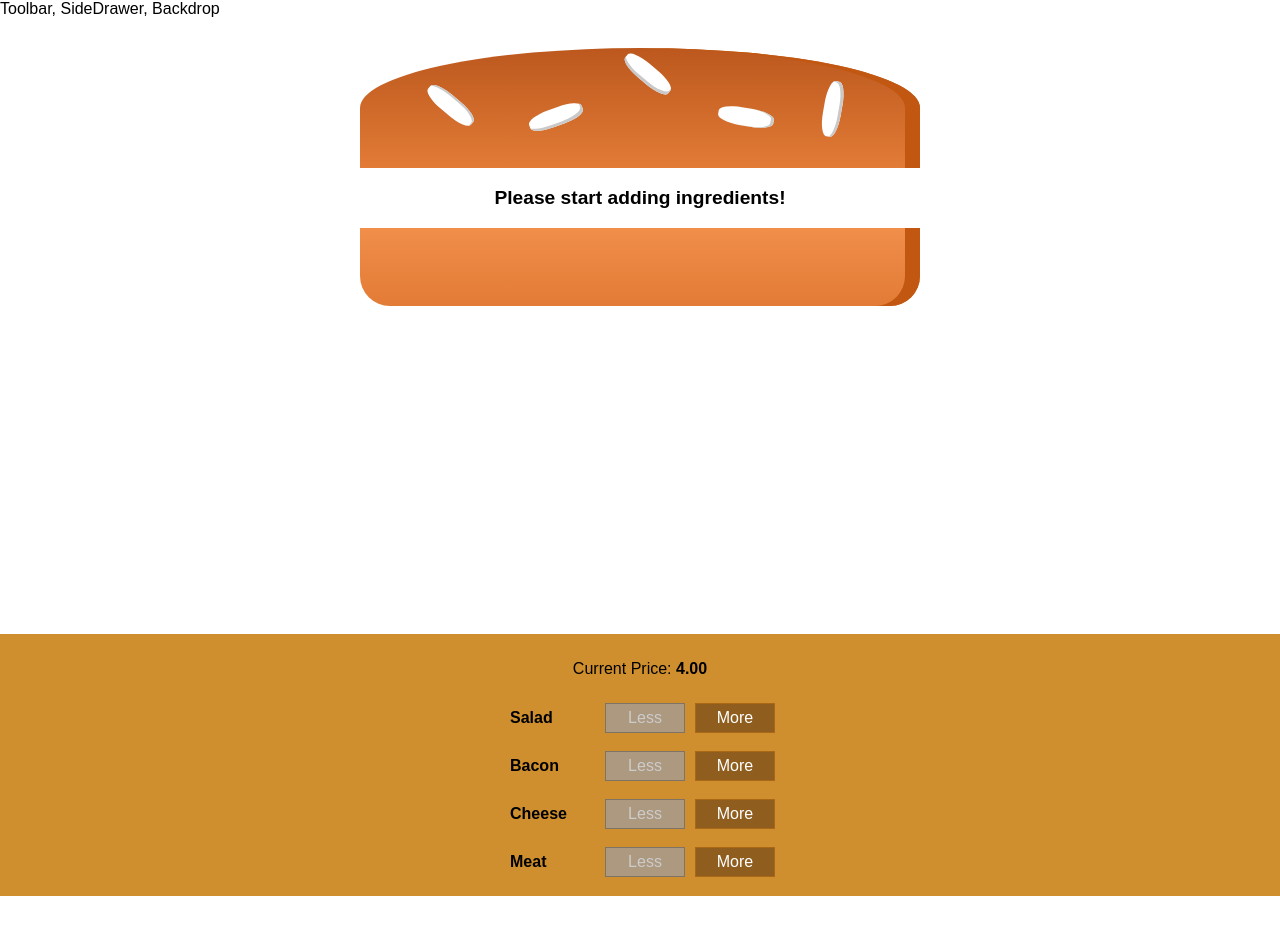
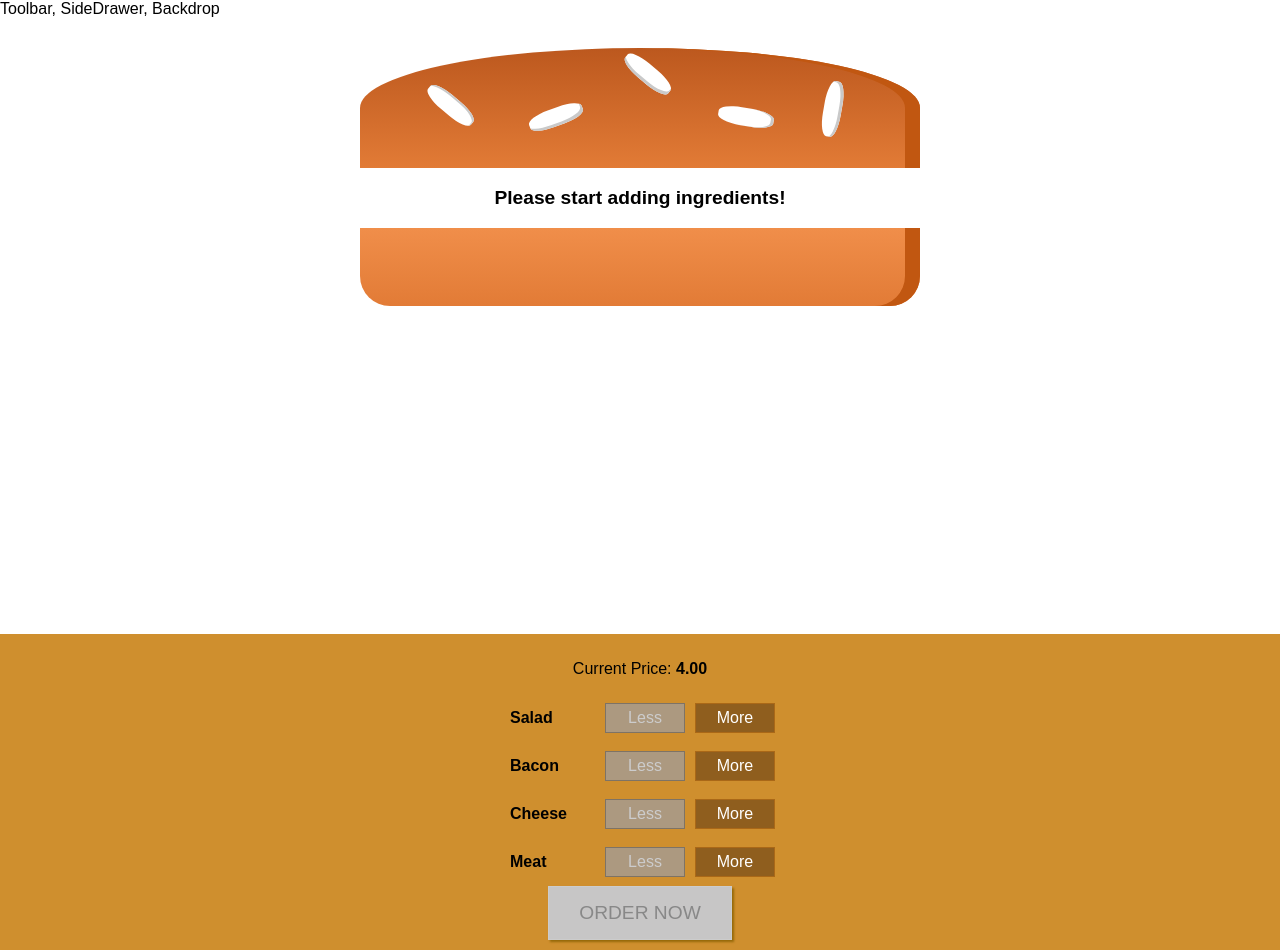
Before and after one commit to TanyaSashyna/burger-app, a React (Create React App) app: page / in a window 1280 px wide. Before the commit the page ends 896 px from the top, so only its background shows below. Built offline with nearby package versions, Linux system fonts and the light colour scheme.

Commit message:
added order button

```diff
--- a/src/components/Burger/BuildControls/BuildControls.css
+++ b/src/components/Burger/BuildControls/BuildControls.css
@@ -8,3 +8,45 @@
     margin: auto;
     padding: 10px 0;
 }
+
+
+.OrderButton {
+    background-color: #DAD735;
+    outline: none;
+    cursor: pointer;
+    border: 1px solid #966909;
+    color: #966909;
+    font-family: inherit;
+    font-size: 1.2em;
+    padding: 15px 30px;
+    box-shadow: 2px 2px 2px #966909;
+}
+
+.OrderButton:hover, .OrderButton:active {
+    background-color: #A0DB41;
+    border: 1px solid #966909;
+    color: #966909;
+}
+
+.OrderButton:disabled {
+    background-color: #C7C6C6;
+    cursor: not-allowed;
+    border: 1px solid #ccc;
+    color: #888888;
+}
+
+.OrderButton:not(:disabled) {
+    animation: enable 0.3s linear;
+}
+
+@keyframes enable {
+    0% {
+        transform: scale(1);
+    }
+    60% {
+        transform: scale(1.1);
+    }
+    100% {
+        transform: scale(1);
+    }
+}
--- a/src/components/Burger/BuildControls/BuildControls.js
+++ b/src/components/Burger/BuildControls/BuildControls.js
@@ -23,6 +23,10 @@ const buildControls = props => (
                 disabled={props.disabled[ctrl.type]}
             />
         ))}
+        <button
+            className='OrderButton'
+            disabled={!props.purchasable}
+        >ORDER NOW</button>
     </div>
 );
 
--- a/src/containers/BurgerBuilder/BurgerBuilder.js
+++ b/src/containers/BurgerBuilder/BurgerBuilder.js
@@ -19,7 +19,19 @@ class BurgerBuilder extends Component {
             cheese: 0,
             meat: 0
         },
-        totalPrice: 4
+        totalPrice: 4,
+        purchasable: false
+    }
+
+    updatePurchasableState (ingredients) {
+        const sum = Object.keys(ingredients)
+            .map( igKey => {
+                return ingredients[igKey]
+            })
+            .reduce((sum, el) => {
+                return sum + el
+            }, 0);
+        this.setState({purchasable: sum > 0});
     }
 
     addIngredientHandler = type => {
@@ -35,7 +47,8 @@ class BurgerBuilder extends Component {
         this.setState({
             totalPrice: newPrice,
             ingredients: updatedIngredients
-        })
+        });
+        this.updatePurchasableState(updatedIngredients);
     }
 
     removeIngredientHandler = type => {
@@ -54,7 +67,8 @@ class BurgerBuilder extends Component {
         this.setState({
             totalPrice: newPrice,
             ingredients: updatedIngredients
-        })
+        });
+        this.updatePurchasableState(updatedIngredients);
     }
 
     render () {
@@ -71,6 +85,7 @@ class BurgerBuilder extends Component {
                     ingredientAdded={this.addIngredientHandler}
                     ingredientRemoved={this.removeIngredientHandler}
                     disabled={disabledInfo}
+                    purchasable={this.state.purchasable}
                     price={this.state.totalPrice}
                 />
             </Aux>
```
